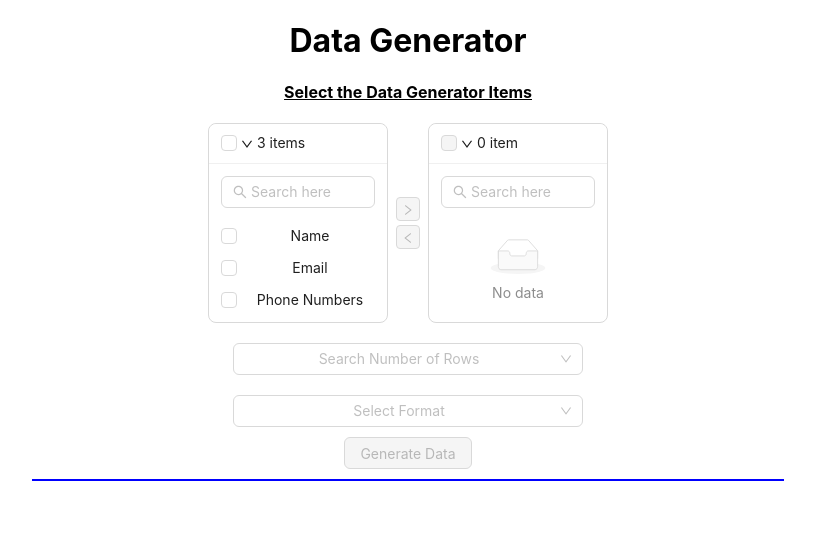
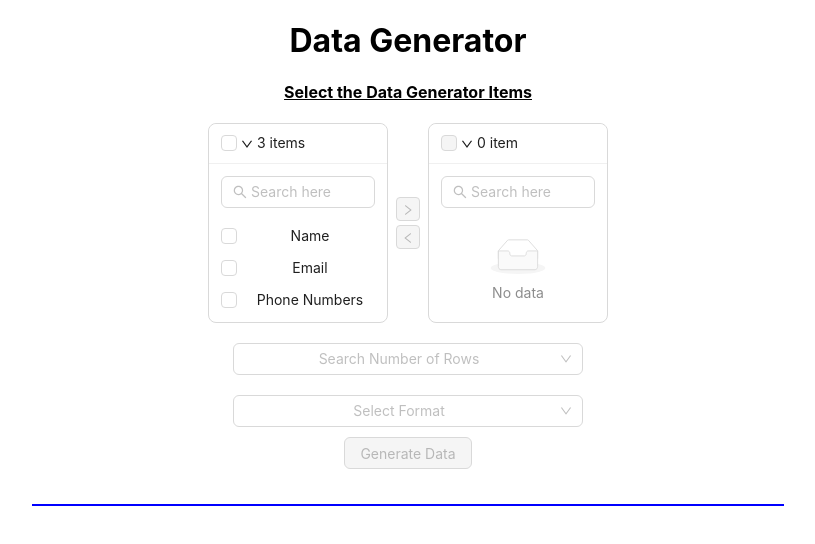
Before and after one commit to viswanath19/data-client, a React (Create React App) app: page / in a window 1280 px wide. Shown: the top 544 px of the page, without its empty margins (232-1047 px from the left). Built offline with nearby package versions, Linux system fonts and the light colour scheme.

Commit message:
fetch api integrated

```diff
--- a/src/App.css
+++ b/src/App.css
@@ -32,6 +32,7 @@
   width: 750px;
   margin-left: auto;
   margin-right: auto;
+  margin-top: 25px;
 }
 
 @media (prefers-reduced-motion: no-preference) {
--- a/src/App.js
+++ b/src/App.js
@@ -39,7 +39,7 @@ function App() {
   };
 
   const generateRows = () => {
-    fetch('https://datagenerator.onrender.com/generateNames').then(res => res.text()).then(data => setPreviewData(data)).catch(err => console.log("error occured",err));
+    fetch(`https://datagenerator.onrender.com/generateNames?rows=${rows}&cols=${targetKeys}`).then(res => res.text()).then(data => setPreviewData(data)).catch(err => console.log("error occured",err));
   }
 
   return (
```
